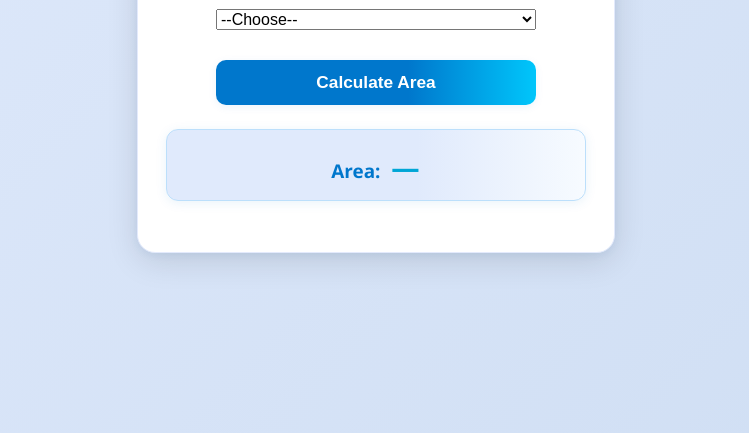
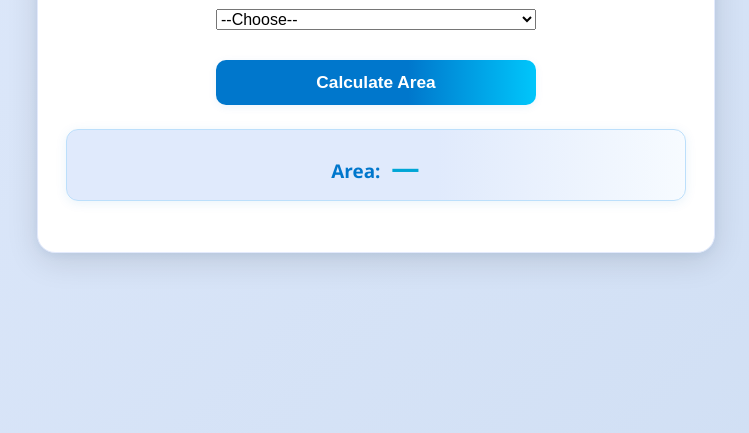
Before and after one commit to AmoreSky/300l-swep-project, a plain HTML site: page index.html in a window 1280 px wide. Shown: the part 367-800 px from the top of the page, without its empty margins (264-1013 px from the left). Drawn offline with Linux system fonts and the light colour scheme.

Commit message:
Increase max-width of calculator to improve layout on larger screens

```diff
--- a/styles.css
+++ b/styles.css
@@ -33,7 +33,7 @@ body {
   border-radius: 18px;
   box-shadow: 0 8px 32px rgba(0, 0, 0, 0.12), 0 1.5px 8px rgba(0, 119, 204, 0.07);
   width: 100%;
-  max-width: 420px;
+  max-width: 620px;
   text-align: center;
   transition: box-shadow 0.3s;
   border: 1px solid #e3eafc;
```
